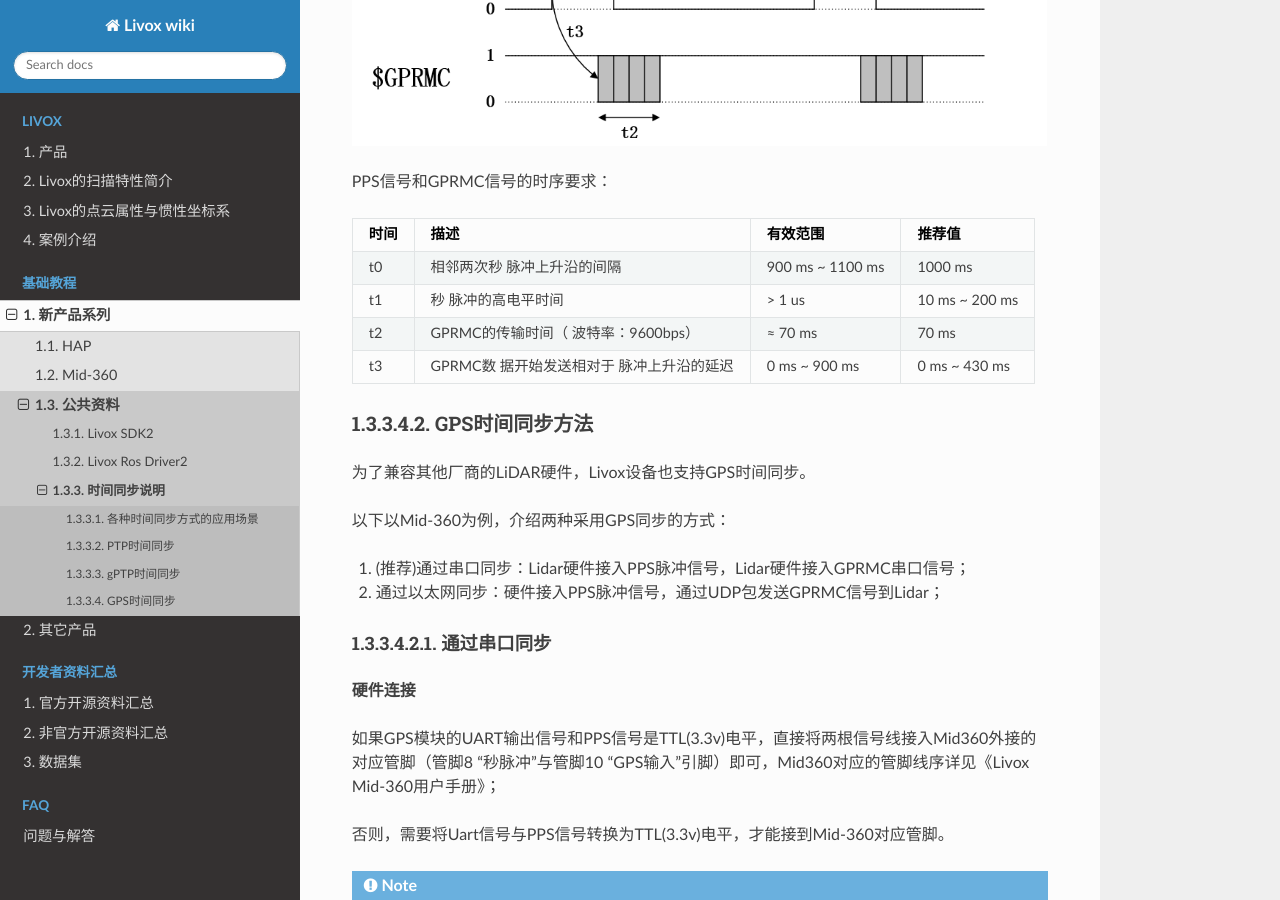
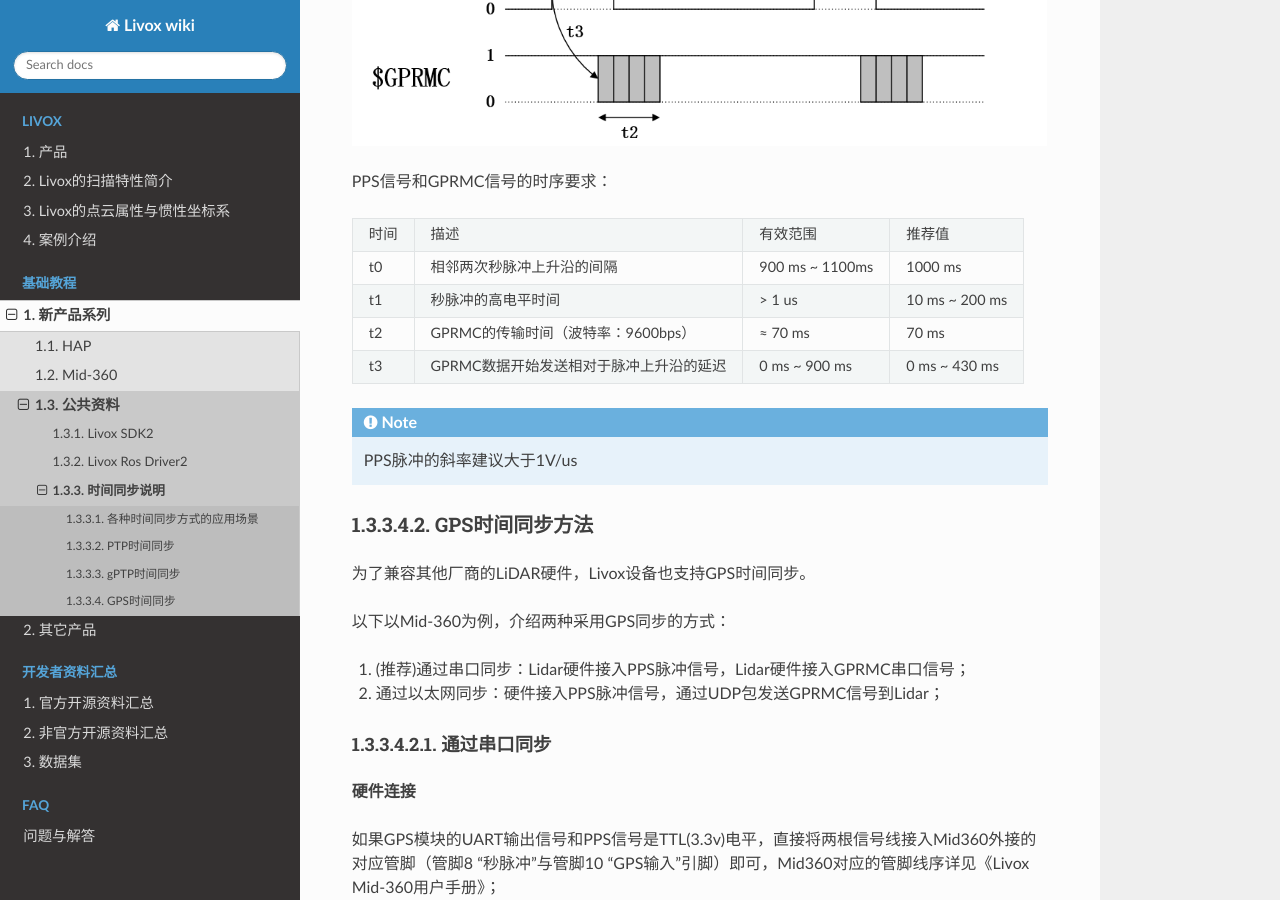
Before and after one commit to Livox-SDK/livox_wiki_cn, a Sphinx documentation site: the page built from source/tutorials/new_product/common/time_sync.rst, in a window 1280 px wide and 900 px high, scrolled down 7667 px. Built offline with Sphinx 7.4.7 and the Read the Docs theme 2.0.0, drawn with Linux system fonts in a browser that asks for light colours.

```diff
--- a/source/tutorials/new_product/common/time_sync.rst
+++ b/source/tutorials/new_product/common/time_sync.rst
@@ -246,22 +246,17 @@ Livox设备接收到PPS信号上升沿，并由GPRMC数据解析出正确的时
 
 PPS信号和GPRMC信号的时序要求：
 
-+------+-------------------+-------------------+-------------------+
-| 时间 | 描述              | 有效范围          | 推荐值            |
-+======+===================+===================+===================+
-| t0   | 相邻两次秒        |    900 ms ~       |    1000 ms        |
-|      | 脉冲上升沿的间隔  |    1100 ms        |                   |
-+------+-------------------+-------------------+-------------------+
-| t1   | 秒                |    > 1 us         |    10 ms ~ 200 ms |
-|      | 脉冲的高电平时间  |                   |                   |
-+------+-------------------+-------------------+-------------------+
-| t2   | GPRMC的传输时间（ |    ≈ 70 ms        |    70 ms          |
-|      | 波特率：9600bps） |                   |                   |
-+------+-------------------+-------------------+-------------------+
-| t3   | GPRMC数           |    0 ms ~ 900 ms  |    0 ms ~ 430 ms  |
-|      | 据开始发送相对于  |                   |                   |
-|      | 脉冲上升沿的延迟  |                   |                   |
-+------+-------------------+-------------------+-------------------+
+=======================================  =======================================  =======================================  =======================================
+时间                                      描述                                      有效范围                                  推荐值
+---------------------------------------  ---------------------------------------  ---------------------------------------  ---------------------------------------
+t0                                       相邻两次秒脉冲上升沿的间隔                    900 ms ~ 1100ms                          1000 ms
+t1                                       秒脉冲的高电平时间                          > 1 us                                   10 ms ~ 200 ms
+t2                                       GPRMC的传输时间（波特率：9600bps）           ≈ 70 ms                                  70 ms
+t3                                       GPRMC数据开始发送相对于脉冲上升沿的延迟        0 ms ~ 900 ms                            0 ms ~ 430 ms
+=======================================  =======================================  =======================================  =======================================
+
+.. note::
+   PPS脉冲的斜率建议大于1V/us
 
 GPS时间同步方法
 ~~~~~~~~~~~~~~~~~~~~~~~~~~~~
--- a/source/tutorials/new_product/mid360/mid360.rst
+++ b/source/tutorials/new_product/mid360/mid360.rst
@@ -32,3 +32,9 @@ hms诊断码介绍
 .. toctree::
 
     hms_code_mid360.rst
+
+减震散热配件介绍
+------------------------
+.. toctree::
+
+    cushioning_radiator.rst
```
Also changed, not shown: source/tutorials/new_product/mid360/cushioning_radiator.md (added, +45 -0 lines), source/tutorials/new_product/mid360/livox_eth_protocol_mid360.md (+2 -1 lines), source/tutorials/new_product/mid360/images/cushioning_build1.png (added), source/tutorials/new_product/mid360/images/cushioning_build2.png (added), source/tutorials/new_product/mid360/images/cushioning_design0.jpg (added), source/tutorials/new_product/mid360/images/cushioning_design1.jpg (added), source/tutorials/new_product/mid360/images/radiator_build.png (added), source/tutorials/new_product/mid360/images/radiator_build_size1.png (added), source/tutorials/new_product/mid360/images/radiator_build_size2.png (added), source/tutorials/new_product/mid360/images/radiator_build_size3.png (added).
